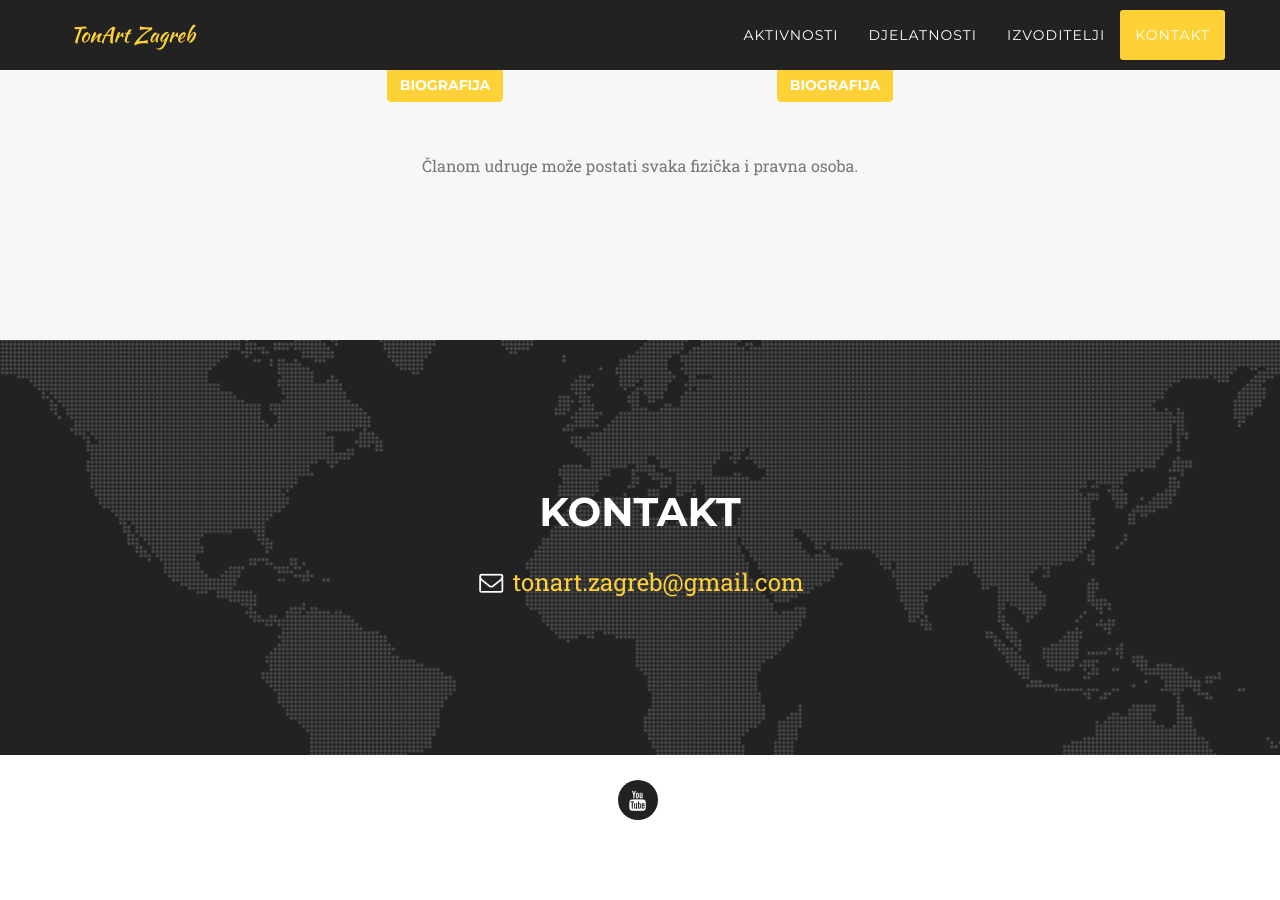
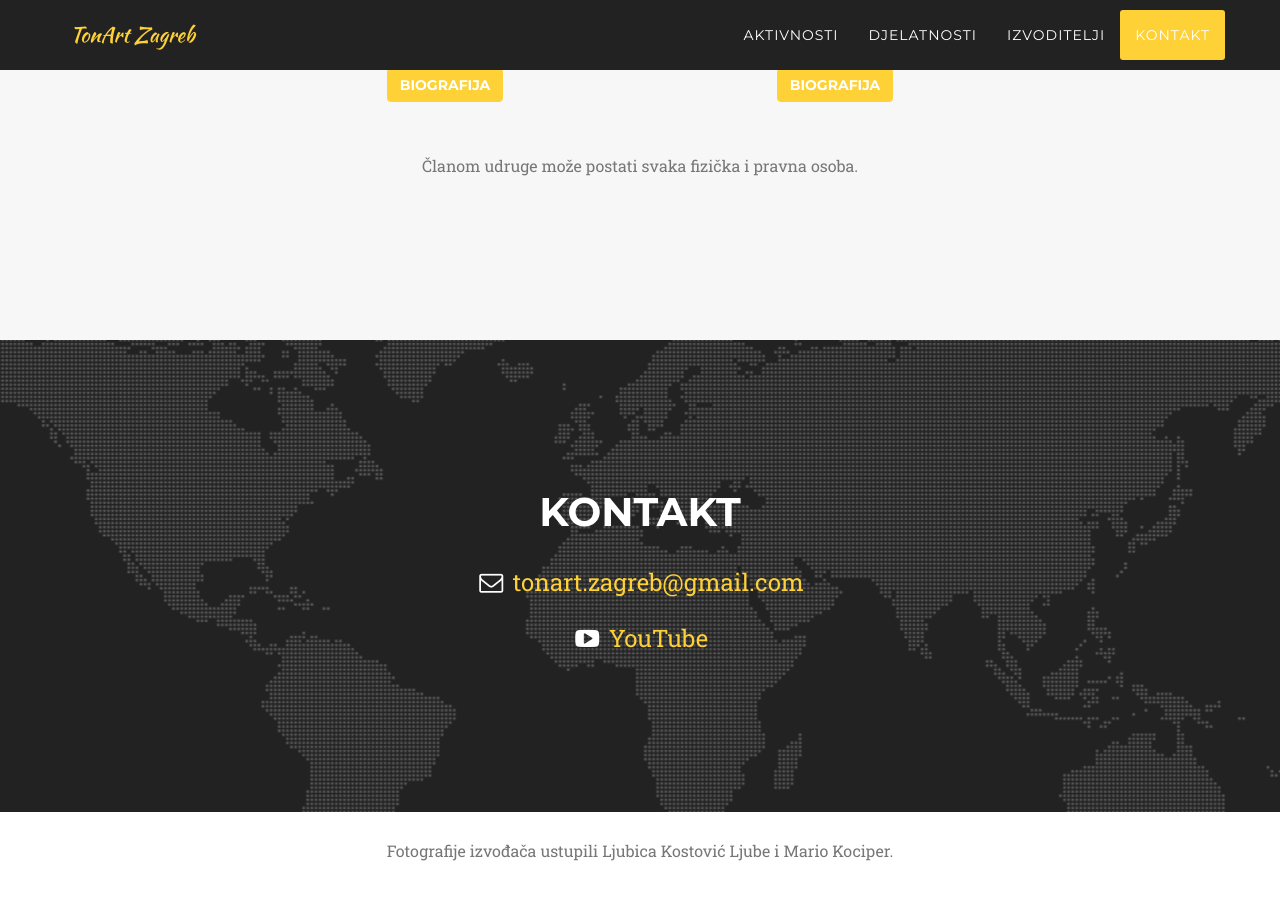
Before and after one commit to tonartzagreb/tonartzagreb.github.io, a Jekyll site: the page built from content/hr.markdown, in a window 1280 px wide and 900 px high, scrolled down 2658 px. Built offline with Jekyll 4.4.1, drawn with Linux system fonts in a browser that asks for light colours; nearby versions of some CDN libraries; some web fonts are replaced; before the commit the page ends 3503 px from its top, so only the background shows below that.

Commit message:
Petromila photo update.

```diff
--- a/_includes/html/contact.html
+++ b/_includes/html/contact.html
@@ -10,6 +10,9 @@
                 <div class="col-lg-12 text-center">
                 <p class="h3"><i class="fa fa-fw fa-envelope-o"></i> <a href="mailto:tonart.zagreb@gmail.com">tonart.zagreb@gmail.com</a></p>
                 </div>
+                <div class="col-lg-12 text-center">
+                <p class="h3"><i class="fa fa-fw fa-youtube-play"></i> <a href="https://www.youtube.com/channel/UCjS1wavDPmtN3CaK0tktVZA">YouTube</a></p>
+                </div>
             </div>
         </div>
     </section>
--- a/_includes/html/footer.html
+++ b/_includes/html/footer.html
@@ -2,10 +2,7 @@
         <div class="container">
             <div class="row">
                 <div class="col-lg-12 text-center">
-                    <ul class="list-inline social-buttons">
-                        <li><a href="https://www.youtube.com/channel/UCjS1wavDPmtN3CaK0tktVZA"><i class="fa fa-youtube"></i></a>
-                        </li>
-                    </ul>
+                    <p class="large text-muted footer-copy">{{ page.footer-copy }}</p>
                 </div>
             </div>
         </div>
--- a/content/hr.markdown
+++ b/content/hr.markdown
@@ -21,4 +21,6 @@ team-subheading: "Biografije izvođača udruge."
 team-after-text: "Članom udruge može postati svaka fizička i pravna osoba."
 
 contact-heading: "Kontakt"
+
+footer-copy: "Fotografije izvođača ustupili Ljubica Kostović Ljube i Mario Kociper."
 ---
```
Also changed, not shown: assets/images/team-petromila-circle.jpg.
